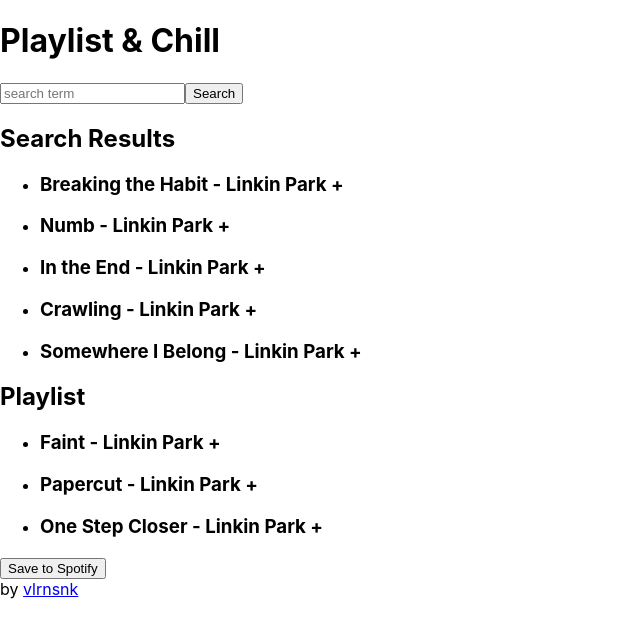
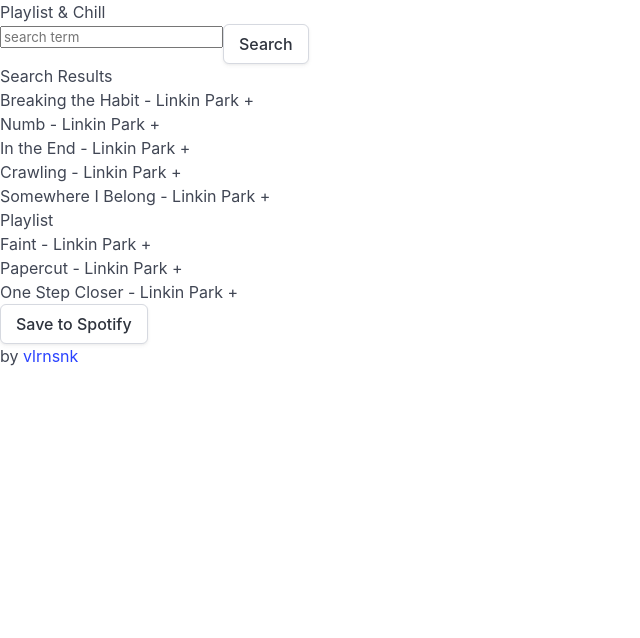
Before and after one commit to vlrnsnk/playlist-and-chill, a React (Create React App) app: page / in a window 1280 px wide. Shown: the top 638 px of the page, without its empty margins (0-640 px from the left). Built offline with nearby package versions, Linux system fonts and the light colour scheme.

Commit message:
Install Bulma CSS

```diff
--- a/package.json
+++ b/package.json
@@ -7,6 +7,7 @@
     "@testing-library/jest-dom": "^5.17.0",
     "@testing-library/react": "^13.4.0",
     "@testing-library/user-event": "^13.5.0",
+    "bulma": "^1.0.2",
     "react": "^18.3.1",
     "react-dom": "^18.3.1",
     "react-scripts": "5.0.1",
--- a/src/components/Button/Button.jsx
+++ b/src/components/Button/Button.jsx
@@ -1,6 +1,6 @@
 const Button = ({ innerText }) => {
   return (
-    <button>{innerText}</button>
+    <button className="button">{innerText}</button>
   );
 };
 
--- a/src/index.js
+++ b/src/index.js
@@ -1,6 +1,9 @@
 import React from 'react';
 import ReactDOM from 'react-dom/client';
+
 import './index.css';
+import 'bulma/css/bulma.min.css';
+
 import App from 'app/App';
 
 const root = ReactDOM.createRoot(document.getElementById('root'));
```
Also changed, not shown: 1 other file (tests, documents, lock files or other folders).
